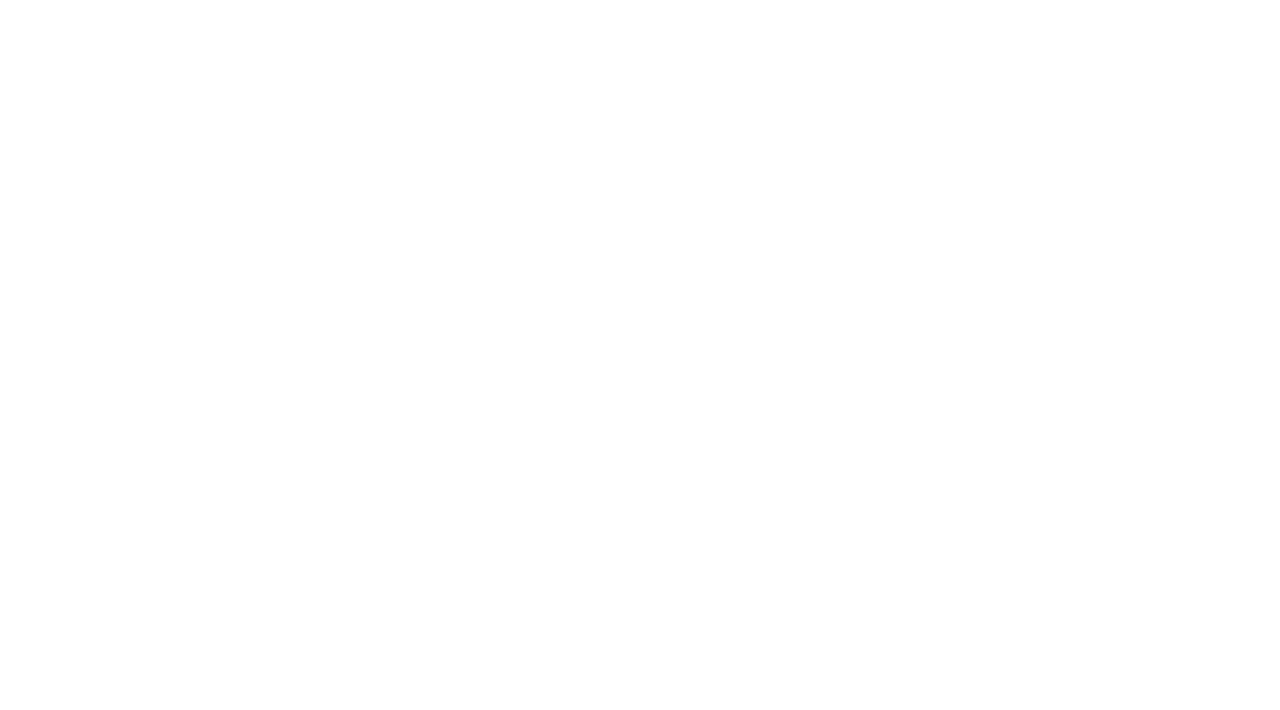
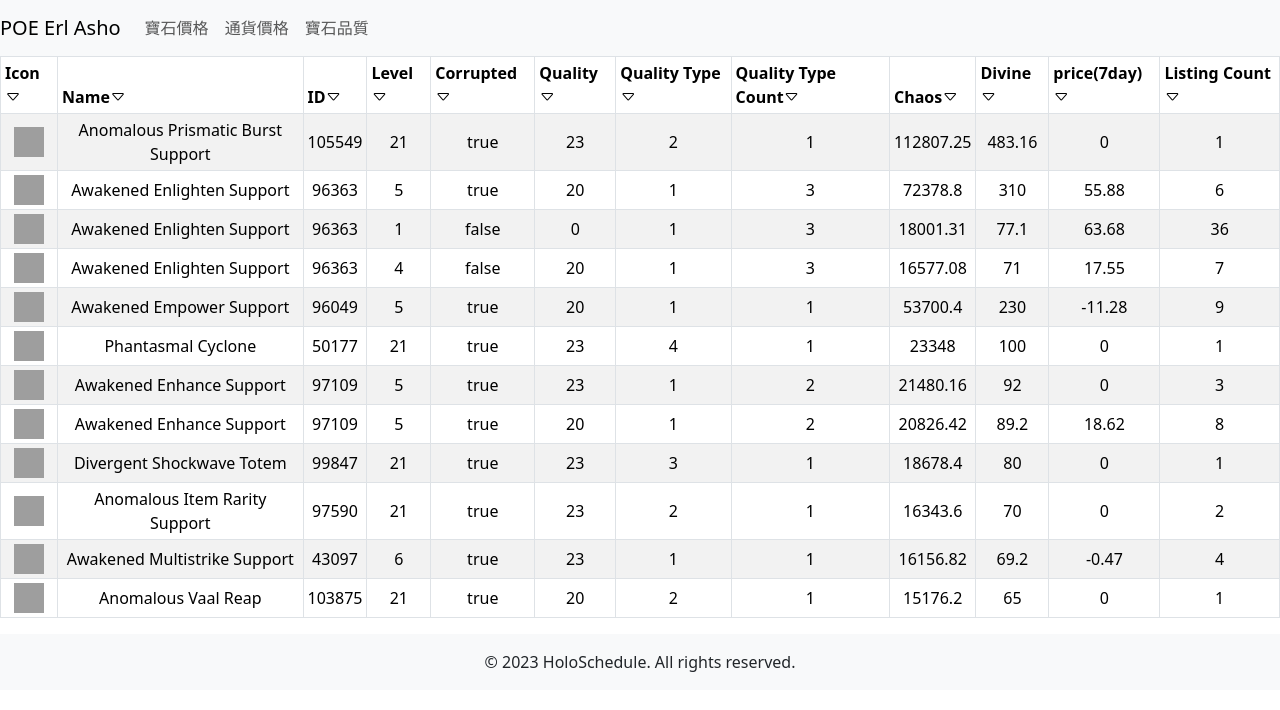
Before and after one commit to zoosewu/poe-erl-asho, a React (Create React App) app: page /poe-erl-asho/ in a window 1280 px wide. Before the commit this address had no page. Shown: the top 710 px of the page. Built offline with nearby package versions, Linux system fonts and the light colour scheme; grey boxes are pictures that could not be loaded.

Commit message:
add basename

```diff
--- a/src/App.tsx
+++ b/src/App.tsx
@@ -108,12 +108,12 @@ const App: React.FC<AppProps> = ({ SetSkillGem, SetCurrency, SetCurrencyDetails
   }, []);
   return (
     <div className="App">
-      <BrowserRouter>
+      <BrowserRouter basename='poe-erl-asho/'>
         <Routes>
-          <Route path='./' element={<Layout />}>
-            <Route path='./home' element={<SkillGemInfoList />} />
-            <Route path='./currency' element={<CurrencyList />} />
-            <Route path='./zoosewu' element={<Zoosewu />} />
+          <Route path='/' element={<Layout />}>
+            <Route path='/home' element={<SkillGemInfoList />} />
+            <Route path='/currency' element={<CurrencyList />} />
+            <Route path='/zoosewu' element={<Zoosewu />} />
             <Route index element={<SkillGemInfoList />} />
             <Route path='*' element={<NoMatch />} />
           </Route>
--- a/src/components/header.tsx
+++ b/src/components/header.tsx
@@ -6,7 +6,7 @@ import { Link } from 'react-router-dom';
 const Header: React.FC = () => {
   return (
     <Navbar bg="light" expand="lg">
-      <Navbar.Brand href="/">HoloSchedule</Navbar.Brand>
+      <Navbar.Brand href="/">POE Erl Asho</Navbar.Brand>
       <Navbar.Toggle aria-controls="basic-navbar-nav" />
       <Navbar.Collapse id="basic-navbar-nav">
         <Nav className="ml-auto">
```
Also changed, not shown: 7 other files (tests, documents, lock files or other folders).
